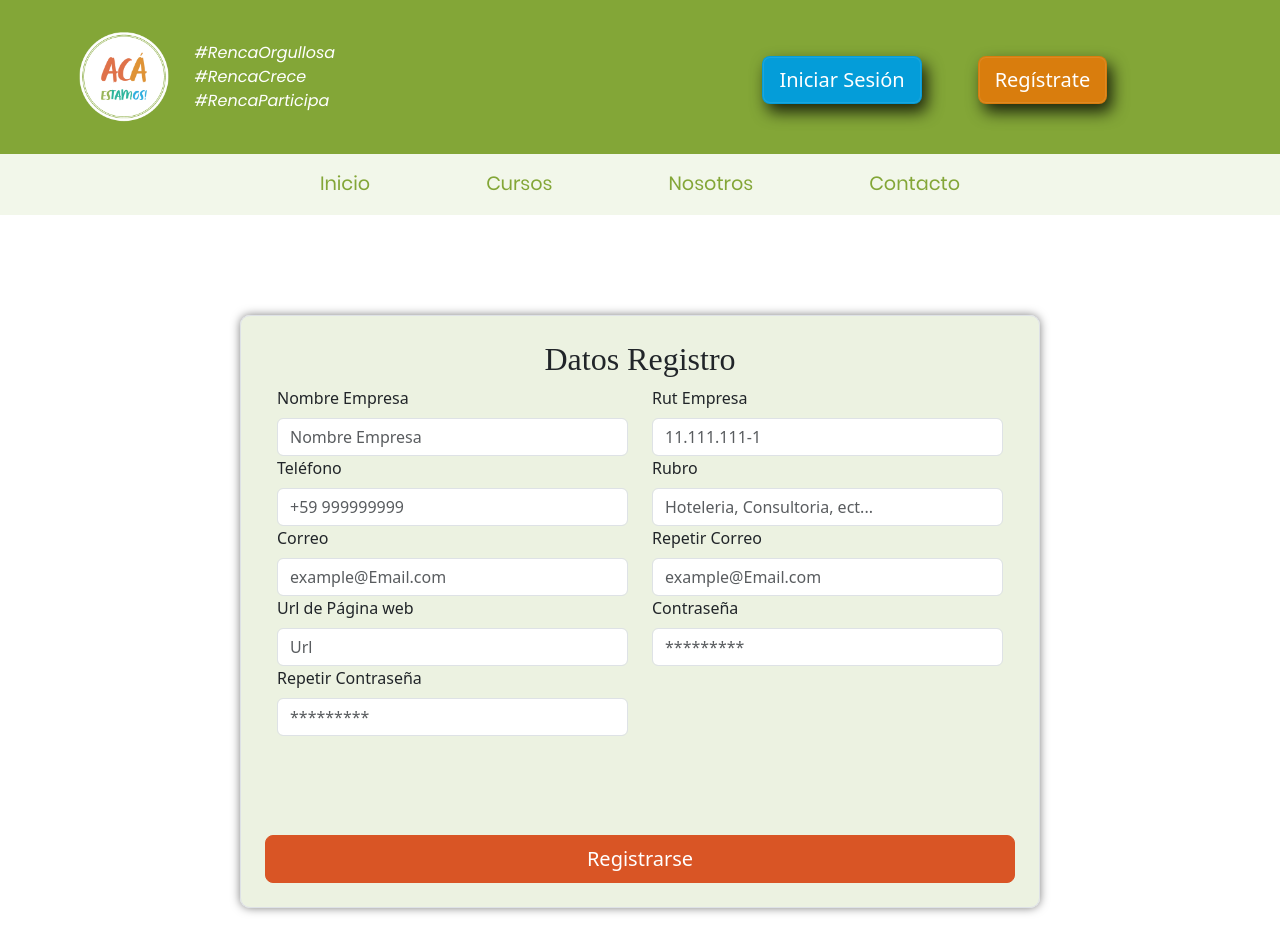
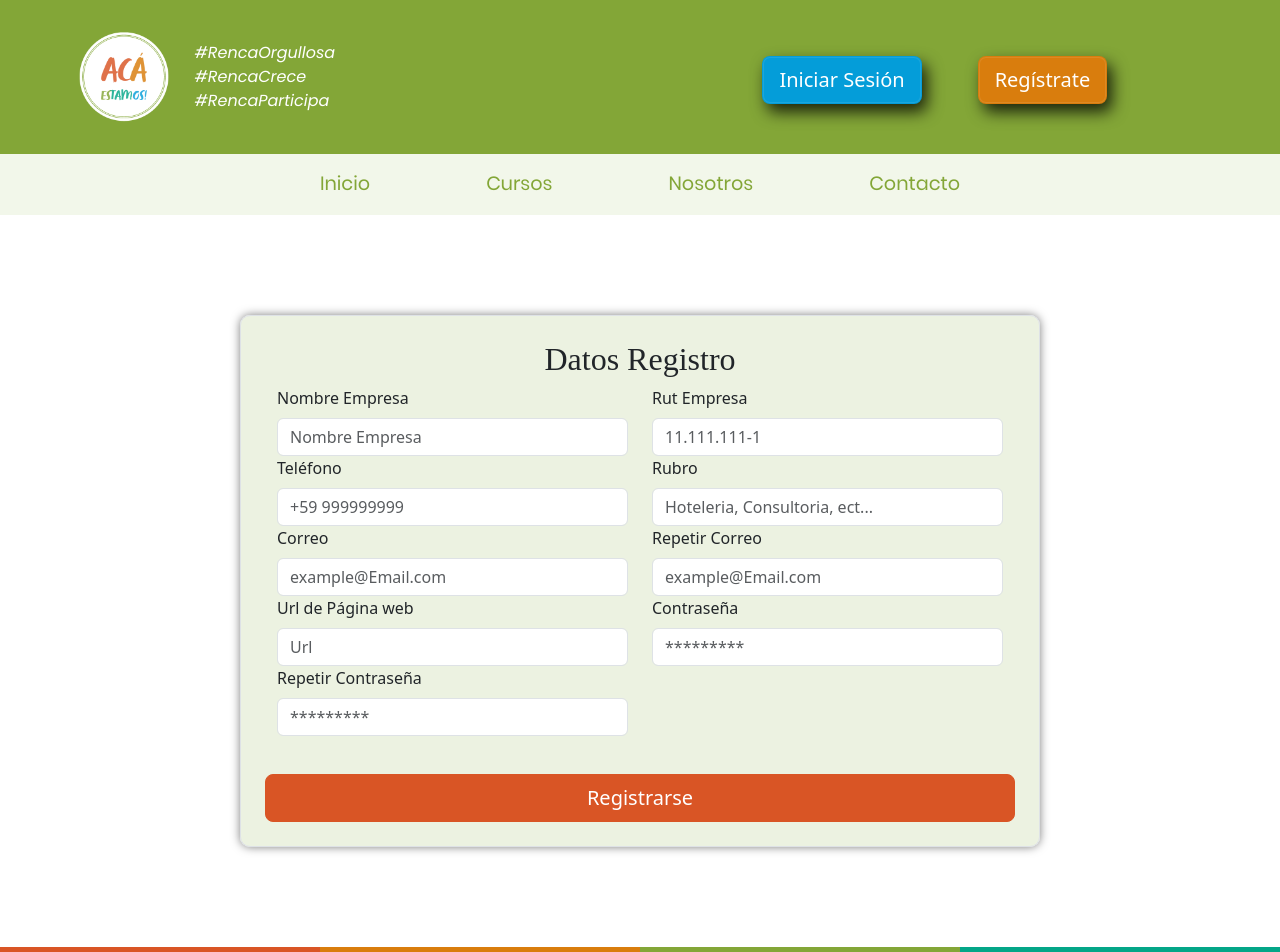
Before and after one commit to cxrlosarmando/Aca-Estamos-, a React (Vite) app in the folder acaestamos-front/: page /Registro-form-Empresa in a window 1280 px wide. Shown: the top 952 px of the page. Built offline with nearby package versions, Linux system fonts and the light colour scheme; a web font is replaced by a local one.

Commit message:
arreglo-alertas-registro-rm

```diff
--- a/acaestamos-front/src/componentes/FormularioRegistro/Formularioregistro.css
+++ b/acaestamos-front/src/componentes/FormularioRegistro/Formularioregistro.css
@@ -1,6 +1,6 @@
 #boton-registro {
 
-    margin-top: 10%;
+    margin-top: 5%;
     background-color: #D95525;
     border-color: #D95525;
 }
--- a/acaestamos-front/src/componentes/FormularioRegistro/Formularioregistro.jsx
+++ b/acaestamos-front/src/componentes/FormularioRegistro/Formularioregistro.jsx
@@ -102,6 +102,7 @@
             <div className="form-Registro">
               <form onSubmit={handleSubmit} id="registroForm">
                 <div className="row">
+                  <div className="row">
                     <div className="col-md-6">
                       <label htmlFor="validationCustom01" className="form-label">Nombre</label>
                       <input type="text" className="form-control" id="nombre" placeholder="Nombre" value={Nombre} onChange={(e) => setNombre(e.target.value)} />
@@ -146,17 +147,21 @@
                       <input type="password" className="form-control" id="repetircontraseña" placeholder="*********" value={Repassword} onChange={(e) => setRepassword(e.target.value)} />
                       <div className="invalid-feedback">Please choose a username.</div>
                     </div>
-                </div> <br />
+                  </div>
+
+                  <div className="row" id="contendor-registro">
                     {/* Muestra la alerta si está visible */}
                     {alertState.visible && (
-                  <div id="alertsElement" className={`alert ${alertState.type}`}>
+                      <div id="alertsElement" className={`alert ${alertState.type}`} style={{marginTop: '5%'}}>
                         {alertState.message}
                       </div>
                     )}
-                <div className="row" id="contendor-registro">
                     <button type="submit" className="btn btn-primary btn-lg" id="boton-registro" onClick={showAlert}>Registrarse</button>
                   </div>
+                </div>
+                <div className="row">
                   <div className="col">
+                  </div>
                 </div>
               </form>
             </div>
--- a/acaestamos-front/src/componentes/PagesEmpresas/FormReg-empresa/FormularioEmpresa.css
+++ b/acaestamos-front/src/componentes/PagesEmpresas/FormReg-empresa/FormularioEmpresa.css
@@ -1,6 +1,6 @@
 #boton-registro {
 
-    margin-top: 10%;
+    margin-top: 5%;
     background-color: #D95525;
     border-color: #D95525;
 }
--- a/acaestamos-front/src/componentes/PagesEmpresas/FormReg-empresa/FormularioEmpresa.jsx
+++ b/acaestamos-front/src/componentes/PagesEmpresas/FormReg-empresa/FormularioEmpresa.jsx
@@ -170,23 +170,22 @@
                       <div className="invalid-feedback">Please choose a username.</div>
                     </div>
                   </div>
-                </div> <br />
-                {/* Muestra la alerta si está visible */}
-                {alertState.visible && (
-                  <div id="alertsElement" className={`alert ${alertState.type}`}>
-                    {alertState.message}
+
+                  <div className="row" id="contendor-registro">
+                    {/* Muestra la alerta si está visible */}
+                    {alertState.visible && (
+                      <div id="alertsElement" className={`alert ${alertState.type}`} style={{marginTop: '5%'}}>
+                        {alertState.message}
+                      </div>
+                    )}
+                    <button type="submit" className="btn btn-primary btn-lg" id="boton-registro" onClick={showAlert}>Registrarse</button>
                   </div>
-                )}
-                <div className="row" id="contendor-registro">
-                  <button type="submit" className="btn btn-primary btn-lg" id="boton-registro" onClick={showAlert}>Registrarse</button>
                 </div>
                 <div className="row">
                   <div className="col">
                   </div>
                 </div>
               </form>
-
-
             </div>
           </div>
         </div>
```
Lines whose indentation alone changed are shown as unchanged.
